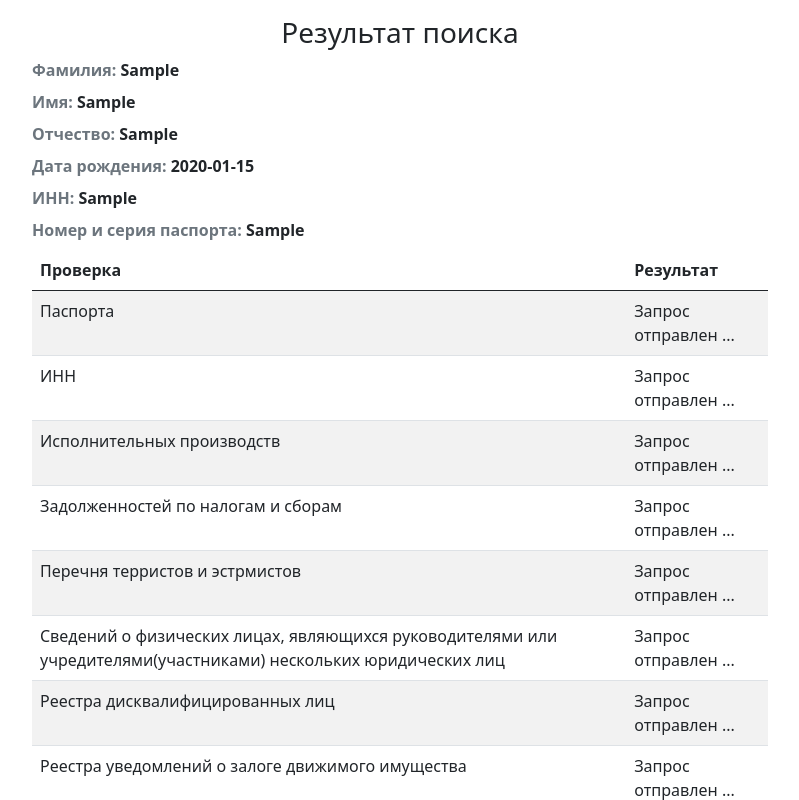
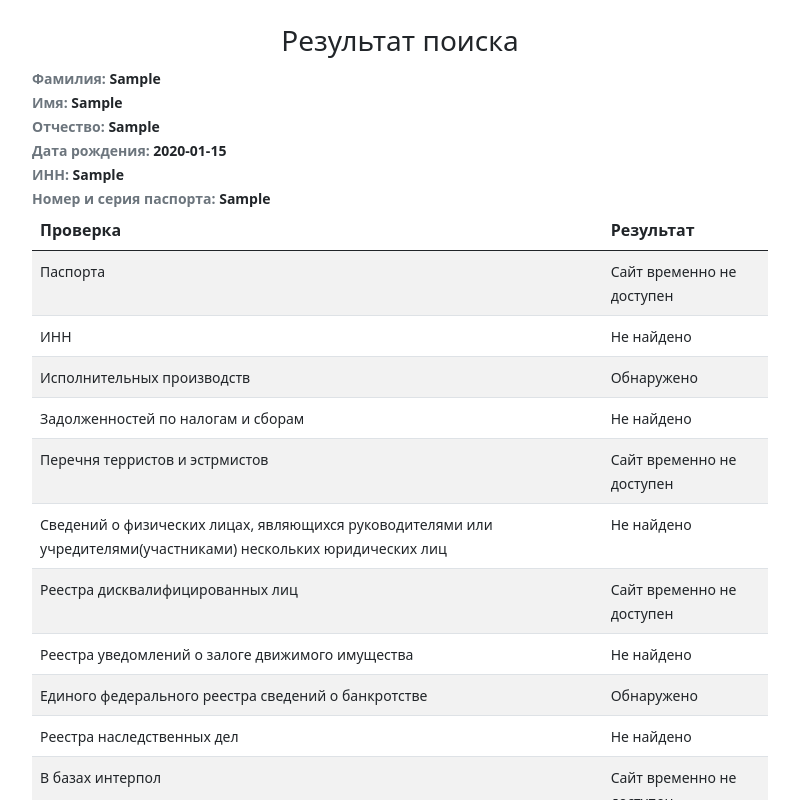
Before and after one commit to kruvv/vtc-test, a Vue app in the folder form-info/: page / in a window 1280 px wide. Both pictures are taken after typing "Sample", "Sample", "Sample", "2020-01-15", "Sample", "Sample" into the empty fields and a click on the input "Отправить". Shown: the top 800 px of the page, without its empty margins (240-1039 px from the left). Built offline with nearby package versions, Linux system fonts and the light colour scheme.

Commit message:
пром сохр 2

```diff
--- a/form-info/src/App.vue
+++ b/form-info/src/App.vue
@@ -1,5 +1,5 @@
 <template>
-  <div class="container mt-2">
+  <div class="container mt-3 mb-3">
     <Form />
   </div>
 </template>
--- a/form-info/src/pages/FormFirst.vue
+++ b/form-info/src/pages/FormFirst.vue
@@ -3,9 +3,9 @@
     <div class="col-sm-6 mx-auto">
       <form class="mt-2 needs-validation"  @submit.prevent="onSubmit" novalidate>
 
-        <div v-show="step===1" class="step">
+        <div v-show="step === 1" class="step">
           <h2 class="mb-2 text-center">Введите данные для поиска</h2>
-          <div class=" form-user mb-3" v-for="field in fields" :key="field.id">
+          <div class="form-user mb-3" v-for="field in fields" :key="field.id">
             <label :for="field.id" class="form-label">{{field.label}}</label>
             <input
               :type="field.type"
@@ -21,17 +21,18 @@
               Не заполнено поле {{field.label}}
             </div>
           </div>
-          <input type="submit" name="" class="btn btn-primary col-sm-3" value="Отправить" />
+          <input type="reset" name="" class="btn btn-outline-secondary col-sm-3 me-2 btn-sm" value="Очистить форму" />
+          <input type="submit" name="" class="btn btn-outline-primary col-sm-3 btn-sm" value="Отправить" />
         </div>
       </form>
     </div>
     <div class="col-sm-8 mx-auto">
-      <div v-show="step===2" class="step">
+      <div v-show="step === 2" class="step">
           <h3 class="mb-2 text-center">Результат поиска</h3>
-          <div class="meta mb-2" v-for="field in form.fields" :key="field.id">
+          <div class="meta" v-for="field in form.fields" :key="field.id">
             <div class="fw-bold">
-              <span class="text-muted">{{field.label}}:&nbsp;</span>
-              <span class="text-capitalize">{{field.name}}</span>
+              <small class="text-muted">{{field.label}}:&nbsp;</small>
+              <small class="text-capitalize">{{field.name}}</small>
             </div>
           </div>
           <table class="table table-striped text-sm-start">
@@ -42,13 +43,15 @@
               </tr>
             </thead>
             <tbody>
-              <tr v-for="el in institution" :key="el">
-                <td class="text-break">{{el.name}}</td>
-                <td>{{el.res}}</td>
+              <tr v-for="el in institution" :key="el.name">
+
+                  <td class="text-break"><small>{{el.name}}</small></td>
+                  <td class="text-break"><small>{{el.res}}</small></td>
+
               </tr>
             </tbody>
           </table>
-          <input type="button" name="" class="btn btn-primary col-sm-3" value="Назад" @click="backStep"/>
+          <input type="button" name="" class="btn btn-outline-primary col-sm-2 btn-sm" value="Назад" @click="backStep"/>
         </div>
     </div>
   </div>
@@ -72,18 +75,23 @@ export default {
         {id: 'passport', type: 'text', name: '', label: 'Номер и серия паспорта', placeholder: '1236568799', maxlength: 10}
       ],
       institution: [
-        {name:'Паспорта', res:'Запрос отправлен ...'},
-        {name:'ИНН', res:'Запрос отправлен ...'},
-        {name:'Исполнительных производств', res:'Запрос отправлен ...'},
-        {name:'Задолженностей по налогам и сборам', res:'Запрос отправлен ...'},
-        {name:'Перечня терристов и эстрмистов', res:'Запрос отправлен ...'},
-        {name:'Сведений о физических лицах, являющихся руководителями или учредителями(участниками) нескольких юридических лиц', res:'Запрос отправлен ...'},
-        {name:'Реестра дисквалифицированных лиц', res:'Запрос отправлен ...'},
-        {name:'Реестра уведомлений о залоге движимого имущества', res:'Запрос отправлен ...'},
-        {name:'Единого федерального реестра сведений о банкротстве', res:'Запрос отправлен ...'},
-        {name:'Реестра наследственных дел', res:'Запрос отправлен ...'},
-        {name:'В базах интерпол', res:'Запрос отправлен ...'},
-      ]
+        {name:'Паспорта', res:'Запрос отправлен ...', url:'1'},
+        {name:'ИНН', res:'Запрос отправлен ...', url:'2'},
+        {name:'Исполнительных производств', res:'Запрос отправлен ...', url:'3'},
+        {name:'Задолженностей по налогам и сборам', res:'Запрос отправлен ...', url:'4'},
+        {name:'Перечня терристов и эстрмистов', res:'Запрос отправлен ...', url:'5'},
+        {name:'Сведений о физических лицах, являющихся руководителями или учредителями(участниками) нескольких юридических лиц', res:'Запрос отправлен ...', url:'6'},
+        {name:'Реестра дисквалифицированных лиц', res:'Запрос отправлен ...', url:'7'},
+        {name:'Реестра уведомлений о залоге движимого имущества', res:'Запрос отправлен ...', url:'8'},
+        {name:'Единого федерального реестра сведений о банкротстве', res:'Запрос отправлен ...', url:'9'},
+        {name:'Реестра наследственных дел', res:'Запрос отправлен ...', url:'10'},
+        {name:'В базах интерпол', res:'Запрос отправлен ...', url:'11'},
+      ],
+      status: {
+        not_found: 'Не найдено',
+        found: 'Обнаружено',
+        unavailable: 'Сайт временно не доступен'
+      }
     }
   },
   methods: {
@@ -94,7 +102,37 @@ export default {
     },
 
     sendData: function (form) {
+      // fetch('https://jsonplaceholder.typicode.com/posts', {
+      //   method: 'POST',
+      //   headers: {
+      //     'Content-Type': 'application/json',
+      //   },
+      //   body: JSON.stringify(form),
+      // }).then(response => {
+      //     /* eslint-disable no-console */
+      //     console.log('Response: ', response);
+      //     /* eslint-enable no-console */
+      // }).catch(error => {
+      //     /* eslint-disable no-console */
+      //     console.log(error);
+      //     /* eslint-enable no-console */
+      // })
+      for (const el of this.institution) {
+        console.log('url: ', el.url);
+        setTimeout(() => {
+          if (parseInt(el.url) % 2 === 0) {
+            el.res = this.status.not_found
+          } else if (parseInt(el.url) % 3 === 0) {
+            el.res = this.status.found
+          } else {
+            el.res = this.status.unavailable
+          }
+        },1000)
+      }
 
+      // fetch('https://jsonplaceholder.typicode.com/users')
+      // .then((response) => response.json())
+      // .then((json) => console.log(json))
 
       console.log('Form', form);
     },
```
Also changed, not shown: form-info/src/components/asyncLoader.vue (added, +8 -0 lines).
